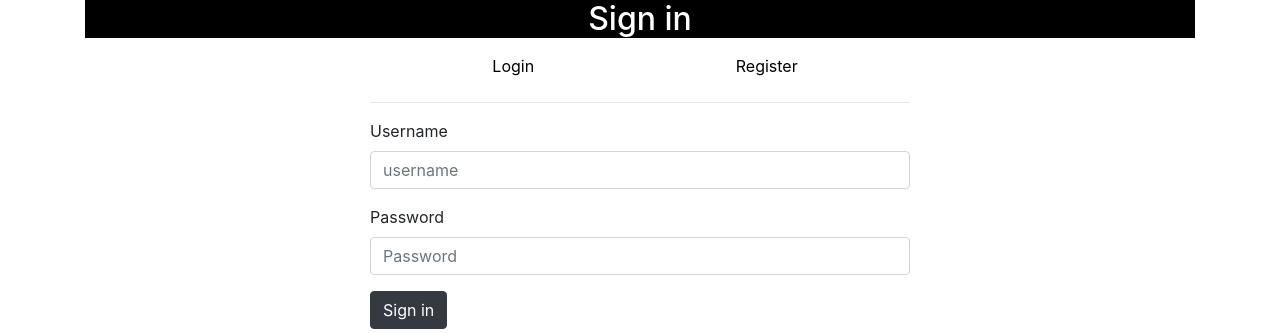
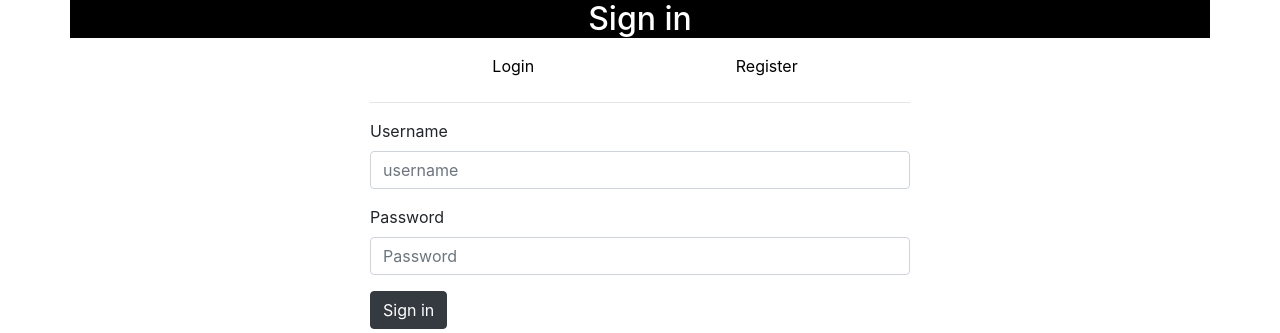
Before and after one commit to code-10/SHOP-QUEST, a PHP site: page /sign_in/sign_in.php?signinwhich=1 in a window 1280 px wide. Shown: the part 56-389 px from the top of the page. Run offline with PHP 8.4, Linux system fonts and the light colour scheme; the visitor is signed in with stand-in values (Sample User, id 1); data that the repository does not hold is empty.

Commit message:
Update sign_in.php

```diff
--- a/sign_in/sign_in.php
+++ b/sign_in/sign_in.php
@@ -21,9 +21,9 @@
 
 
   <!--heading-->
-	<div class="container">
+	<div class="container" style="background-color:black;">
 		<div class="text-center">
-			<h2 style="color:white;background-color:black;">Sign in</h2>
+			<h2 style="color:white;">Sign in</h2>
 		</div>
 	</div>
 
```
